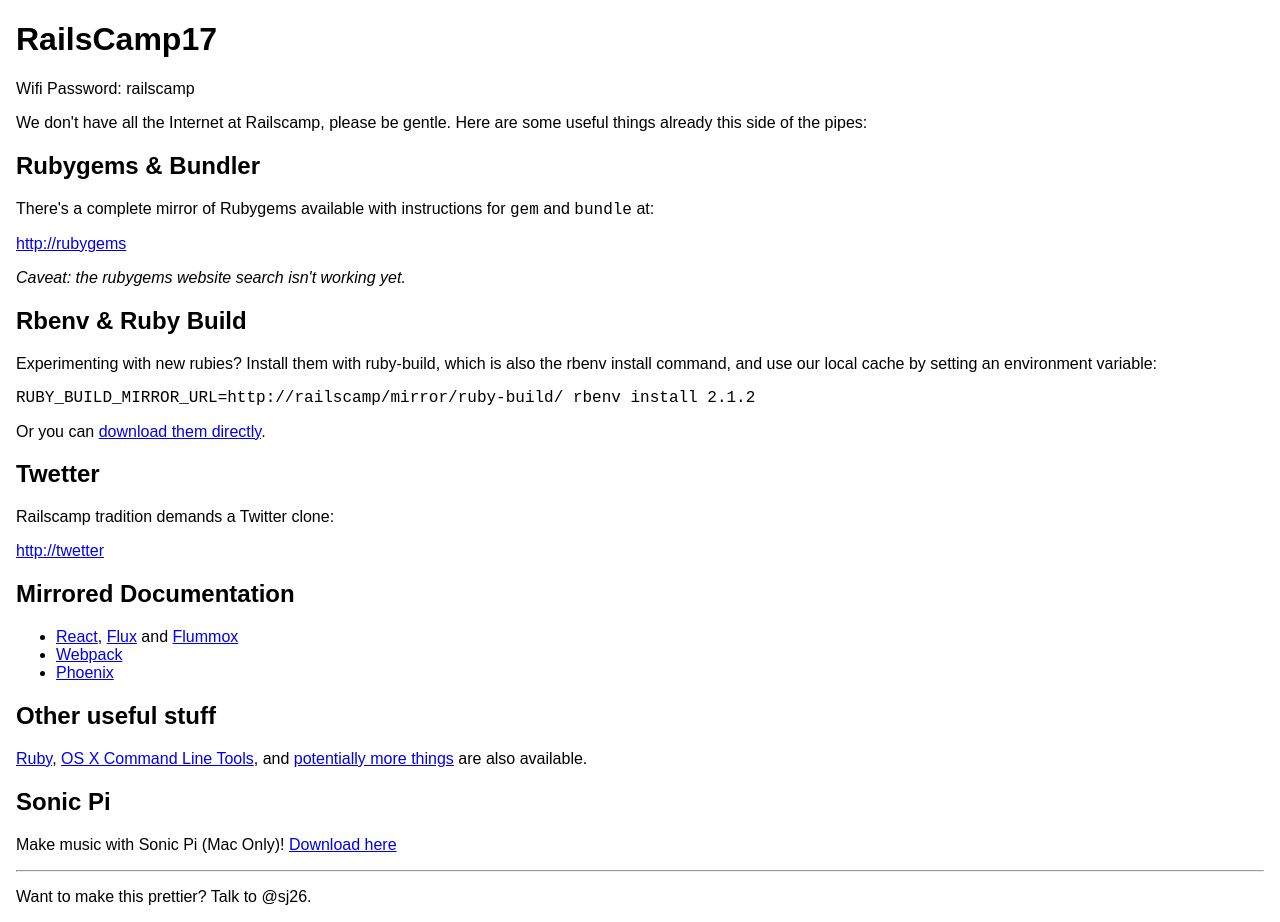
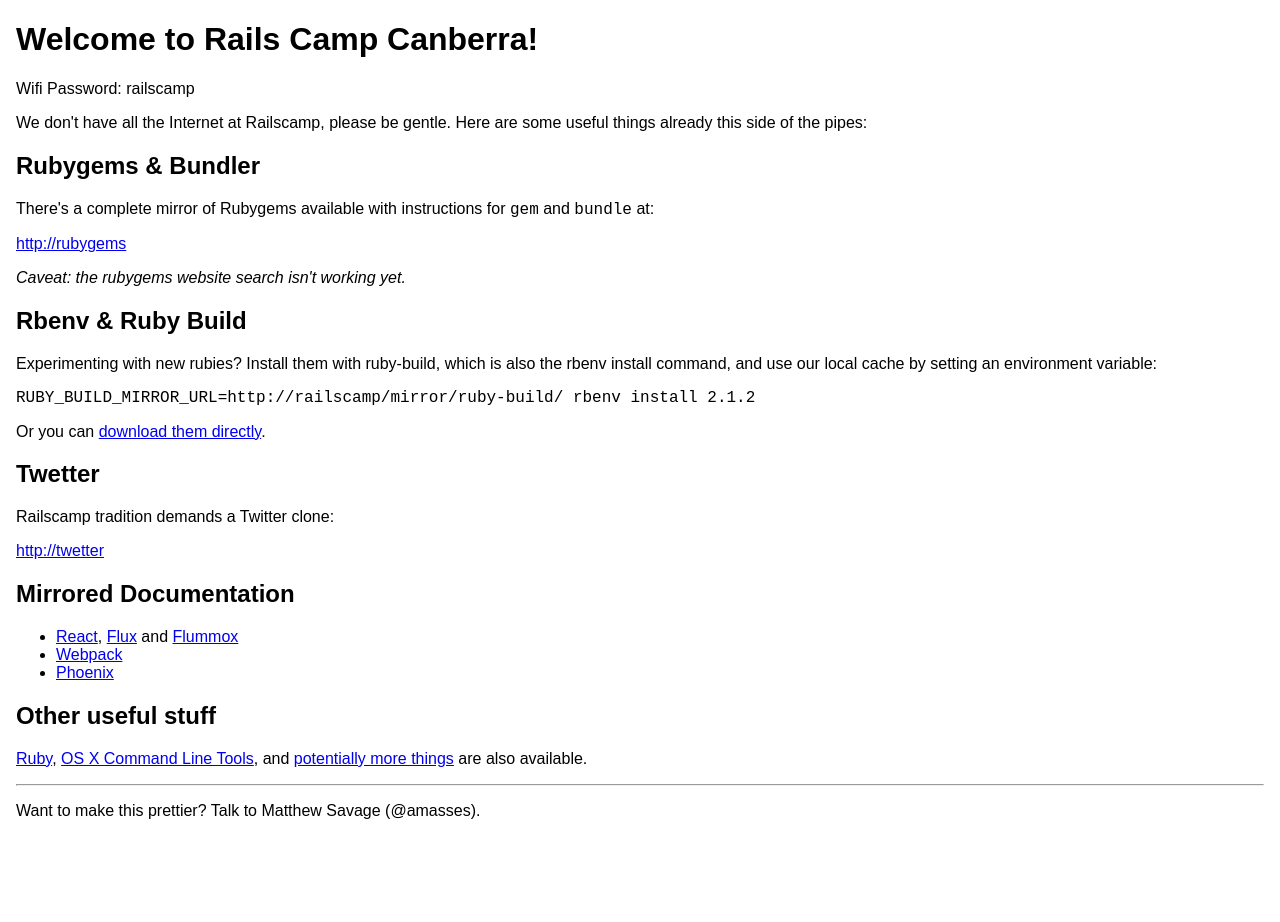
Before and after one commit to amasses/railscamp-wat, a plain HTML site: page index.html in a window 1280 px wide. After the commit the page ends 836 px from the top, so only its background shows below. Drawn offline with Linux system fonts and the light colour scheme.

Commit message:
Make some adjustments for Rails Camp Canberra

```diff
--- a/index.html
+++ b/index.html
@@ -1,11 +1,11 @@
 <html>
 <head>
-<title>Railscamp</title>
+<title>Rails Camp</title>
 <link rel="stylesheet" href="/assets/normalize.css" />
 <link rel="stylesheet" href="/assets/application.css" />
 </head>
 <body>
-<h1>RailsCamp17</h1>
+<h1>Welcome to Rails Camp Canberra!</h1>
 
 <p>Wifi Password: railscamp<p>
 
@@ -29,9 +29,7 @@
 </ul>
 <h2>Other useful stuff</h2>
 <p><a href="/mirror/ruby">Ruby</a>, <a href="/mirror/apple">OS X Command Line Tools</a>, and <a href="/mirror">potentially more things</a> are also available.</p>
-<h2>Sonic Pi</h2>
-<p>Make music with Sonic Pi (Mac Only)! <a href="sonic_pi.dmg">Download here</a></p>
 <hr />
-<p>Want to make this prettier? Talk to @sj26.</p>
+<p>Want to make this prettier? Talk to Matthew Savage (@amasses).</p>
 </body>
 </html>
```
